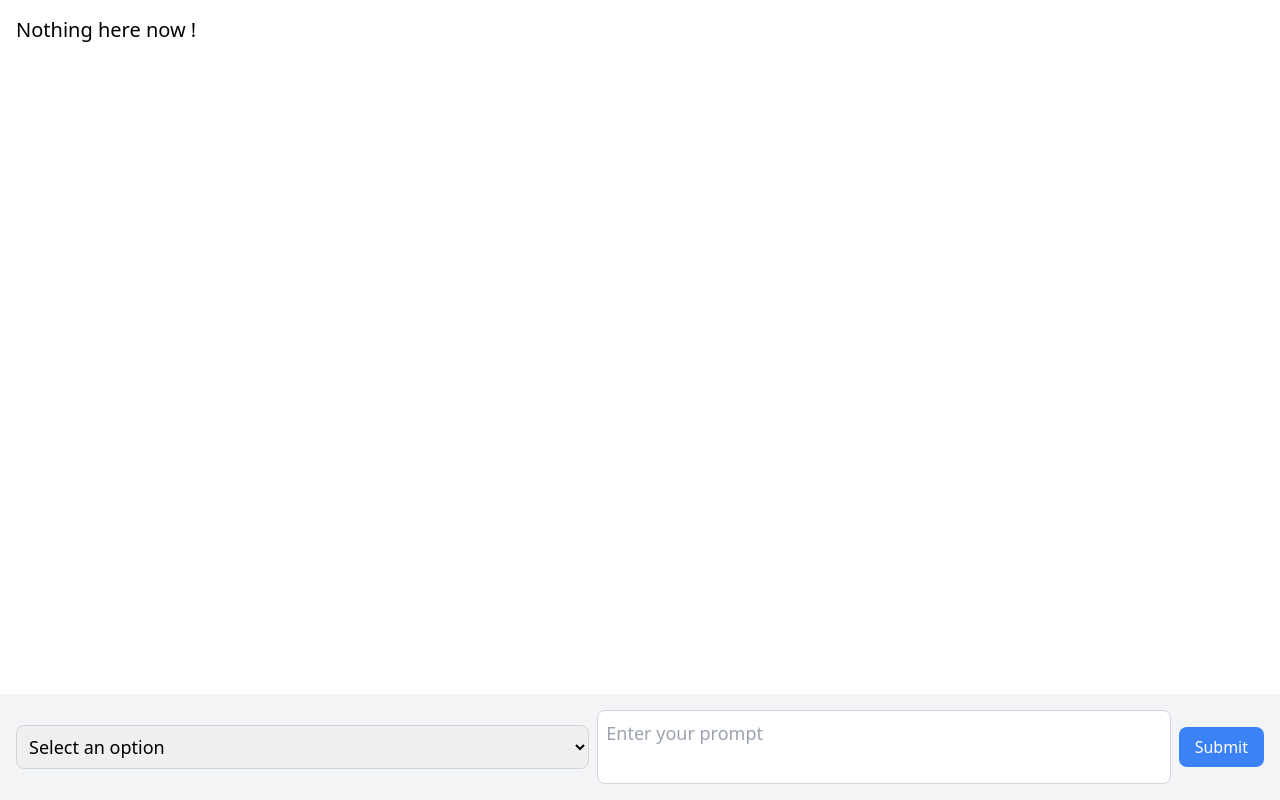
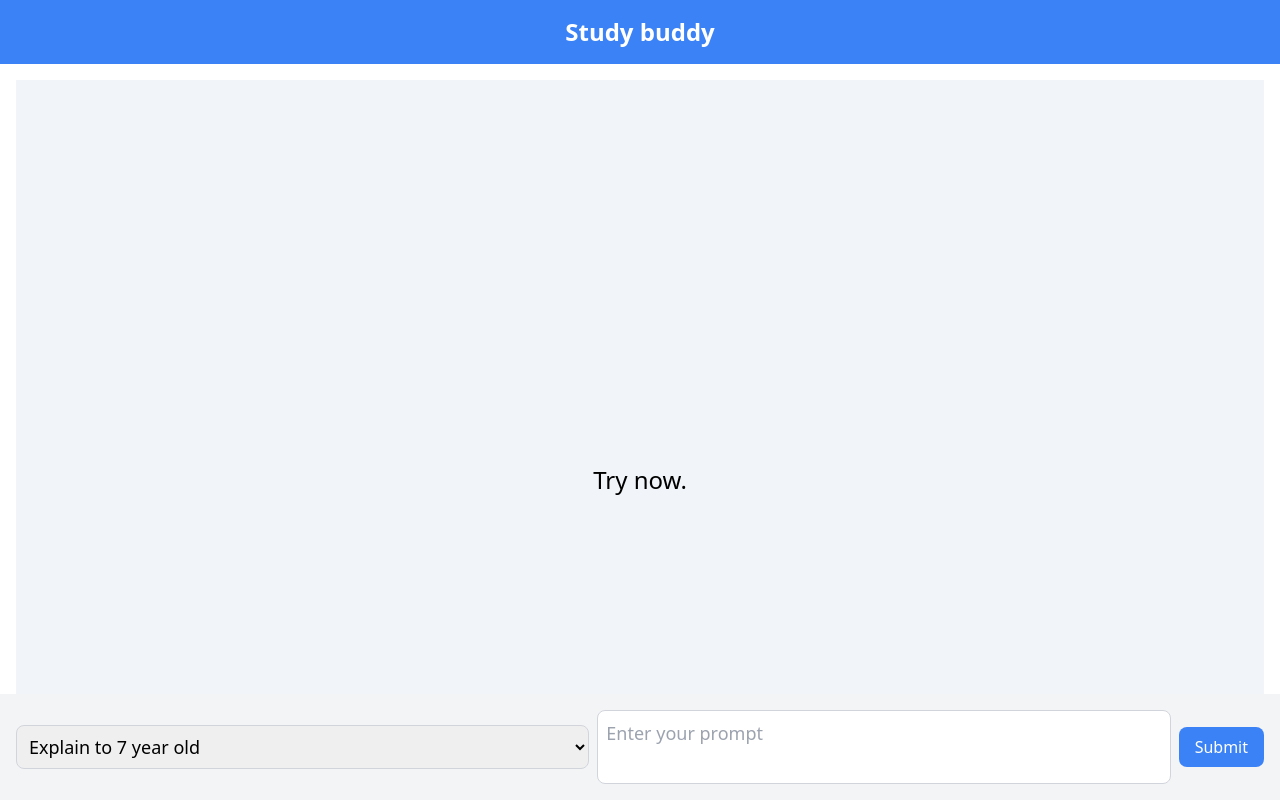
Before and after one commit to anuragts/study-buddy, a Next.js app: page / in a window 1280 px wide. Built offline with nearby package versions, Linux system fonts and the light colour scheme; what @nextui-org/react would draw is missing.

Commit message:
almost done

```diff
--- a/src/pages/index.tsx
+++ b/src/pages/index.tsx
@@ -1,10 +1,11 @@
 import { useState } from "react";
 import axios from "axios";
+import { Loading } from "@nextui-org/react";
 
 export default function Home() {
   const [question, setQuestion] = useState<string>("");
   const [prompt, setPrompt] = useState<string>("");
-  const [data, setData] = useState<string>("Nothing here now !");
+  const [data, setData] = useState<string>("");
   const [loading, setLoading] = useState<boolean>(false);
 
   const handleSubmit = async (e: React.FormEvent<HTMLFormElement>) => {
@@ -24,8 +25,25 @@ export default function Home() {
 
   return (
     <main className="flex flex-col h-screen">
+    <header className="bg-blue-500 p-4 flex justify-center items-center">
+      <h1 className="text-white text-2xl font-bold">Study buddy</h1>
+    </header>
     <div className="flex-1 overflow-y-auto p-4">
-      {loading ? <div>Loading...</div> : <div className="text-xl">{data}</div>}
+      {loading ? (
+        <div className="flex justify-center items-center h-screen">
+          <Loading size="xl">Loading</Loading>
+        </div>
+      ) : (
+        <div>
+          {data ? (
+            <div className="text-2xl my-5 px-2 py-3 bg-slate-100">{data}</div>
+          ) : (
+            <div className="bg-slate-100 text-2xl flex justify-center items-center h-screen">
+              Try now.
+            </div>
+          )}
+        </div>
+      )}
     </div>
     <div className="flex-none">
       <form onSubmit={handleSubmit} className="flex items-center p-4 bg-gray-100">
@@ -34,7 +52,6 @@ export default function Home() {
           value={question}
           onChange={(event) => setQuestion(event.target.value)}
         >
-          <option value="">Select an option</option>
           <option value="Explain to 7 year old">Explain to 7 year old</option>
           <option value="Summarize">Summarize</option>
         </select>
@@ -54,5 +71,7 @@ export default function Home() {
       </form>
     </div>
   </main>
+
+
   );
 }
```
